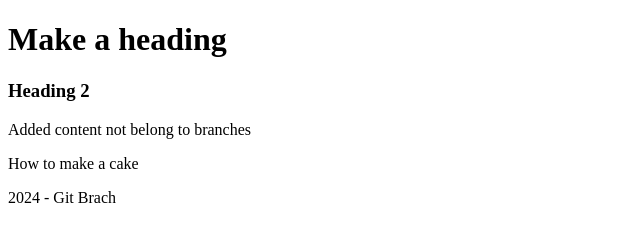
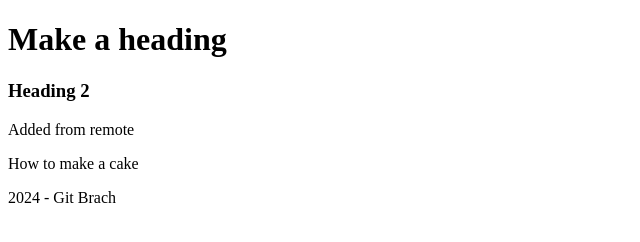
Before and after one commit to vinhchis/git-demo, a plain HTML site: page index.html in a window 1280 px wide. Shown: the whole page, without its empty margins (0-640 px from the left). Drawn offline with Linux system fonts and the light colour scheme.

Commit message:
Update index.html

```diff
--- a/index.html
+++ b/index.html
@@ -8,7 +8,7 @@
 <body>
     <h1>Make a heading</h1>
     <h3>Heading 2</h3>
-    Added content not belong to branches
+    Added from remote
     <p>How to make a cake</p>
     <footer>2024 - Git Brach</footer>
 </body>
```
